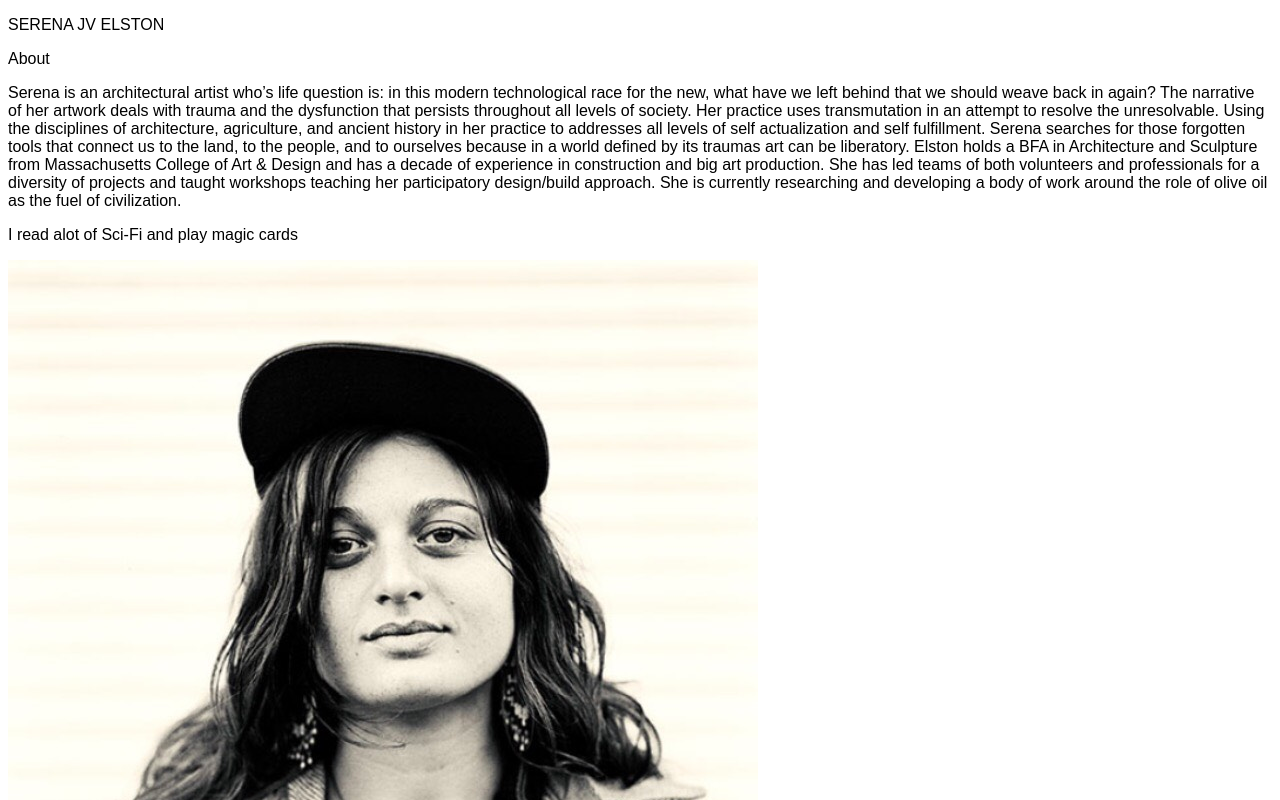
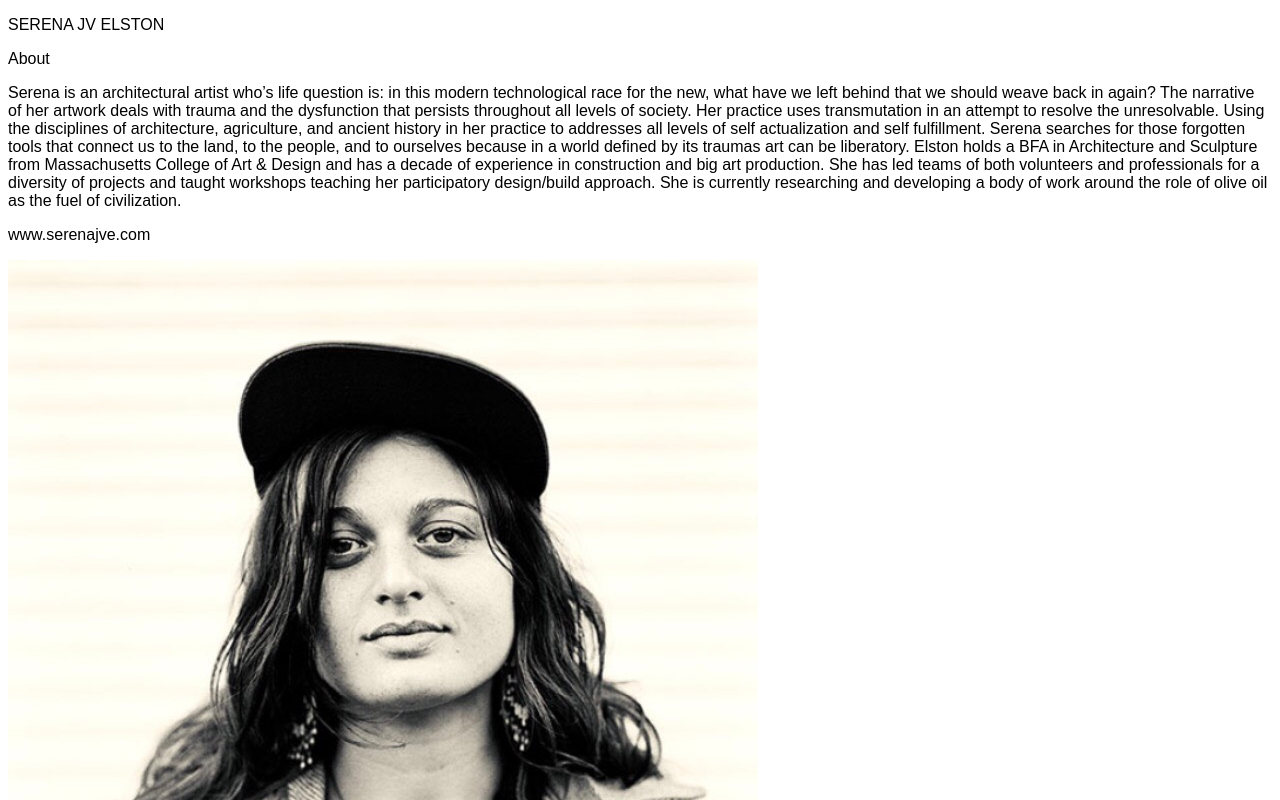
Before and after one commit to serenajve/serenajve.github.io, a plain HTML site: page index.html in a window 1280 px wide. Shown: the top 800 px of the page. Drawn offline with Linux system fonts and the light colour scheme.

```diff
--- a/index.html
+++ b/index.html
@@ -10,7 +10,7 @@
 		<p>Serena is an architectural artist who’s life question is: in this modern technological race for the new, what have we left behind that we should weave back in again? The narrative of her artwork deals with trauma and the dysfunction that persists throughout all levels of society.  Her practice uses transmutation in an attempt to resolve the unresolvable. Using the disciplines of architecture, agriculture, and ancient history in her practice to addresses all levels of self actualization and self fulfillment. Serena searches for those forgotten tools that connect us to the land, to the people, and to ourselves because in a world defined by its traumas art can be liberatory.
 
 Elston holds a BFA in Architecture and Sculpture from Massachusetts College of Art & Design and has a decade of experience in construction and big art production. She has led teams of both volunteers and professionals for a diversity of projects and taught workshops teaching her participatory design/build approach. She is currently researching and developing a body of work around the role of olive oil as the  fuel of civilization.</p>
-		<p>I read alot of Sci-Fi and play magic cards</p></div>
+		<p>www.serenajve.com</p></div>
 	<img src="meta/IMG_3464.jpg" alt="Photo">
 </body>
 </html>
```
